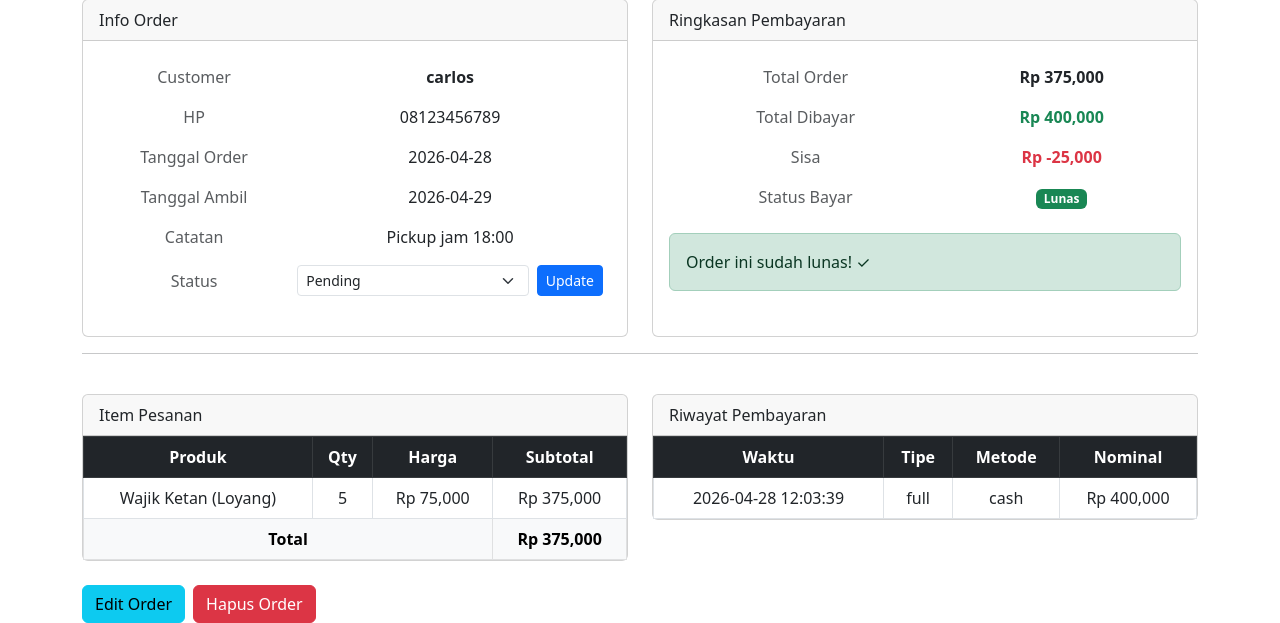
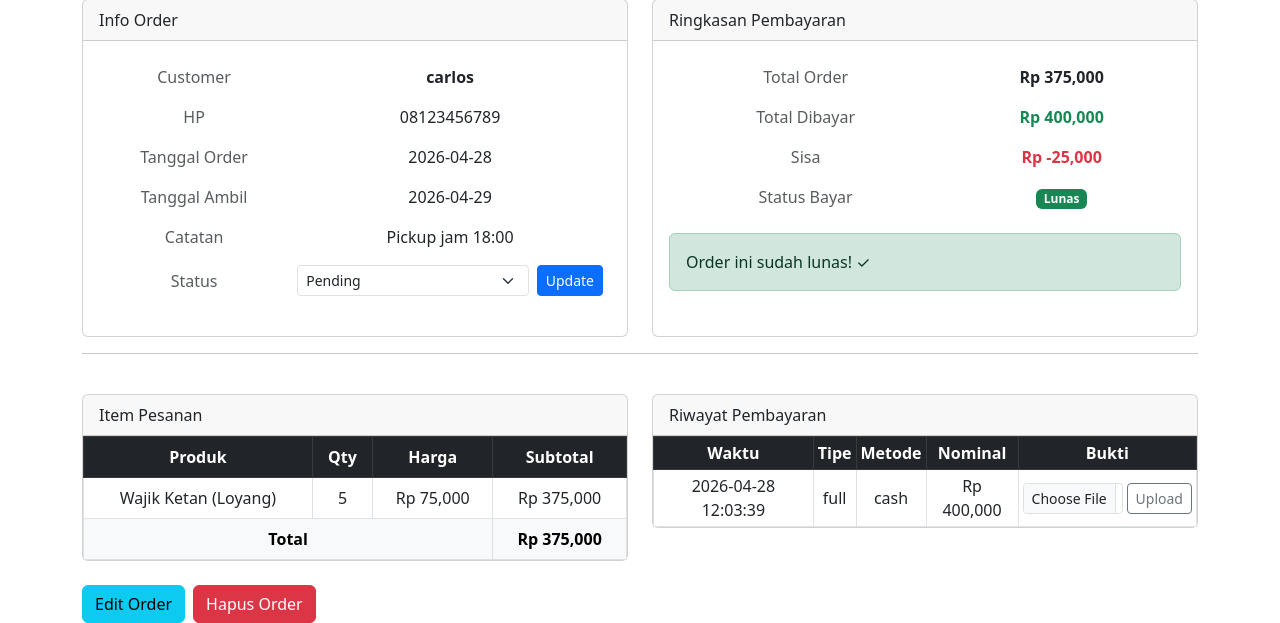
Before and after one commit to AkioTrya/ProjectCatalyst, a Flask app: page /orders/1 in a window 1280 px wide. Shown: the part 179-802 px from the top of the page. Run offline with Flask 3, Linux system fonts and the light colour scheme; a user stored in the database is signed in; data comes from the database, SQL or seed files in the repository; both versions use the stored data as it was after the commit; some libraries are stand-ins or nearby versions.

Commit message:
added screenshot file upload for transaction detail

```diff
--- a/app.py
+++ b/app.py
@@ -1,6 +1,14 @@
 from flask import Flask, render_template, request, redirect, url_for, flash
 from flask_login import LoginManager, UserMixin, login_user, logout_user, login_required, current_user
-from database.db import init_db, get_all_products, add_product, get_all_orders, add_order, delete_order, deactivate_product, activate_product, get_all_products_including_inactive, get_all_expenses, add_expense, update_order_status, get_daily_summary, get_top_products, get_monthly_summary, get_all_ingredients, add_ingredient, add_ingredient_price, get_ingredient_price_history, get_ingredient_prices_for_chart, add_payment, get_payments_by_order, get_product_by_id, update_product, get_order_by_id, update_order, get_order_detail, get_user_by_username, get_user_by_id, create_user, verify_password
+from database.db import init_db, get_all_products, add_product, get_all_orders, add_order, delete_order, deactivate_product, activate_product, get_all_products_including_inactive, get_all_expenses, add_expense, update_order_status, get_daily_summary, get_top_products, get_monthly_summary, get_all_ingredients, add_ingredient, add_ingredient_price, get_ingredient_price_history, get_ingredient_prices_for_chart, add_payment, get_payments_by_order, get_product_by_id, update_product, get_order_by_id, update_order, get_order_detail, get_user_by_username, get_user_by_id, create_user, verify_password, upload_payment_screenshot
+import os
+from werkzeug.utils import secure_filename
+
+UPLOAD_FOLDER = os.path.join('static', 'uploads', 'payments')
+ALLOWED_EXTENSIONS = {'png', 'jpg', 'jpeg', 'webp'}
+
+def allowed_file(filename):
+    return '.' in filename and filename.rsplit('.', 1)[1].lower() in ALLOWED_EXTENSIONS
 
 app = Flask(__name__)
 app.secret_key = 'catalyst-secret-key-ganti-ini-nanti'
@@ -23,7 +31,6 @@ def load_user(user_id):
     if row:
         return User(row['id'], row['username'], row['password_hash'])
     return None
-
 # ─── AUTH ───
 
 @app.route('/login', methods=['GET', 'POST'])
@@ -176,8 +183,32 @@ def add_payment_route(order_id):
     payment_method = request.form['payment_method']
     payment_type = request.form['payment_type']
     notes = request.form['notes']
-    add_payment(order_id, float(amount), payment_method, payment_type, notes)
-    return redirect(url_for('orders'))
+
+    screenshot_path = None
+    if 'screenshot' in request.files:
+        file = request.files['screenshot']
+        if file and file.filename != '' and allowed_file(file.filename):
+            os.makedirs(UPLOAD_FOLDER, exist_ok=True)
+            filename = secure_filename(f"order{order_id}_{file.filename}")
+            file.save(os.path.join(UPLOAD_FOLDER, filename))
+            screenshot_path = f"uploads/payments/{filename}"
+
+    add_payment(order_id, float(amount), payment_method, payment_type, notes, screenshot_path)
+    return redirect(url_for('order_detail', order_id=order_id))
+
+@app.route('/payments/upload/<int:payment_id>', methods=['POST'])
+@login_required
+def upload_screenshot_route(payment_id):
+    order_id = request.form['order_id']
+    if 'screenshot' in request.files:
+        file = request.files['screenshot']
+        if file and file.filename != '' and allowed_file(file.filename):
+            os.makedirs(UPLOAD_FOLDER, exist_ok=True)
+            filename = secure_filename(f"payment{payment_id}_{file.filename}")
+            file.save(os.path.join(UPLOAD_FOLDER, filename))
+            screenshot_path = f"uploads/payments/{filename}"
+            upload_payment_screenshot(payment_id, screenshot_path)
+    return redirect(url_for('order_detail', order_id=order_id))
 
 @app.route('/orders/<int:order_id>')
 @login_required
@@ -260,6 +291,8 @@ def add_ingredient_price_route():
     add_ingredient_price(int(ingredient_id), float(price), date, notes)
     return redirect(url_for('ingredients'))
 
+
+
 if __name__ == '__main__':
     init_db()
     app.run(debug=True, host='0.0.0.0')
--- a/database/db.py
+++ b/database/db.py
@@ -295,14 +295,13 @@ def add_ingredient_price(ingredient_id, price, date, notes):
     conn.commit()
     conn.close()
 
-def add_payment(order_id, amount, payment_method, payment_type, notes):
+def add_payment(order_id, amount, payment_method, payment_type, notes, screenshot_path=None):
     conn = get_connection()
     conn.execute("""
-        INSERT INTO payments (order_id, amount, payment_method, payment_type, notes)
-        VALUES (?, ?, ?, ?, ?)
-    """, (order_id, amount, payment_method, payment_type, notes))
+        INSERT INTO payments (order_id, amount, payment_method, payment_type, notes, screenshot_path)
+        VALUES (?, ?, ?, ?, ?, ?)
+    """, (order_id, amount, payment_method, payment_type, notes, screenshot_path))
 
-    # Cek total payment vs total order
     total_order = conn.execute("""
         SELECT SUM(quantity * price) as total
         FROM order_items WHERE order_id = ?
@@ -313,18 +312,20 @@ def add_payment(order_id, amount, payment_method, payment_type, notes):
         FROM payments WHERE order_id = ?
     """, (order_id,)).fetchone()['total']
 
-    # Auto update payment status
     if total_paid >= total_order:
-        conn.execute(
-            "UPDATE orders SET payment_status = 'paid' WHERE id = ?",
-            (order_id,)
-        )
+        conn.execute("UPDATE orders SET payment_status = 'paid' WHERE id = ?", (order_id,))
     else:
-        conn.execute(
-            "UPDATE orders SET payment_status = 'dp' WHERE id = ?",
-            (order_id,)
-        )
+        conn.execute("UPDATE orders SET payment_status = 'dp' WHERE id = ?", (order_id,))
 
+    conn.commit()
+    conn.close()
+
+def upload_payment_screenshot(payment_id, screenshot_path):
+    conn = get_connection()
+    conn.execute(
+        "UPDATE payments SET screenshot_path = ? WHERE id = ?",
+        (screenshot_path, payment_id)
+    )
     conn.commit()
     conn.close()
 
--- a/templates/order_detail.html
+++ b/templates/order_detail.html
@@ -61,7 +61,7 @@
                 {% if sisa > 0 %}
                 <hr>
                 <h6>Catat Pembayaran</h6>
-                <form action="/orders/payment/{{ order['id'] }}" method="POST">
+                <form action="/orders/payment/{{ order['id'] }}" method="POST" enctype="multipart/form-data">
                     <div class="row g-2">
                         <div class="col-12">
                             <input type="number" name="amount" class="form-control form-control-sm"
@@ -82,6 +82,10 @@
                         </div>
                         <div class="col-12">
                             <input type="text" name="notes" class="form-control form-control-sm" placeholder="Catatan">
+                        </div>
+                        <div class="col-12">
+                            <label class="form-label form-label-sm small text-muted">Bukti Transfer (opsional)</label>
+                            <input type="file" name="screenshot" class="form-control form-control-sm" accept="image/*">
                         </div>
                         <div class="col-12">
                             <button type="submit" class="btn btn-success btn-sm w-100">Catat Pembayaran</button>
@@ -139,12 +143,14 @@
             <div class="card-body p-0">
                 {% if payments %}
                 <table class="table table-bordered mb-0">
+                    <table class="table table-bordered mb-0 table-sm">
                     <thead class="table-dark">
                         <tr>
                             <th>Waktu</th>
                             <th>Tipe</th>
                             <th>Metode</th>
                             <th>Nominal</th>
+                            <th>Bukti</th>
                         </tr>
                     </thead>
                     <tbody>
@@ -154,6 +160,19 @@
                             <td>{{ payment['payment_type'] }}</td>
                             <td>{{ payment['payment_method'] }}</td>
                             <td>Rp {{ "{:,.0f}".format(payment['amount']) }}</td>
+                            <td>
+                                {% if payment['screenshot_path'] %}
+                                <a href="/static/{{ payment['screenshot_path'] }}" target="_blank">
+                                    <img src="/static/{{ payment['screenshot_path'] }}" height="48" style="border-radius:4px; object-fit:cover;">
+                                </a>
+                                {% else %}
+                                <form action="/payments/upload/{{ payment['id'] }}" method="POST" enctype="multipart/form-data" class="d-flex gap-1">
+                                    <input type="hidden" name="order_id" value="{{ order['id'] }}">
+                                    <input type="file" name="screenshot" class="form-control form-control-sm" accept="image/*" style="width:100px">
+                                    <button type="submit" class="btn btn-outline-secondary btn-sm">Upload</button>
+                                </form>
+                                {% endif %}
+                            </td>
                         </tr>
                         {% endfor %}
                     </tbody>
```
Also changed, not shown: database/catalyst.db.
